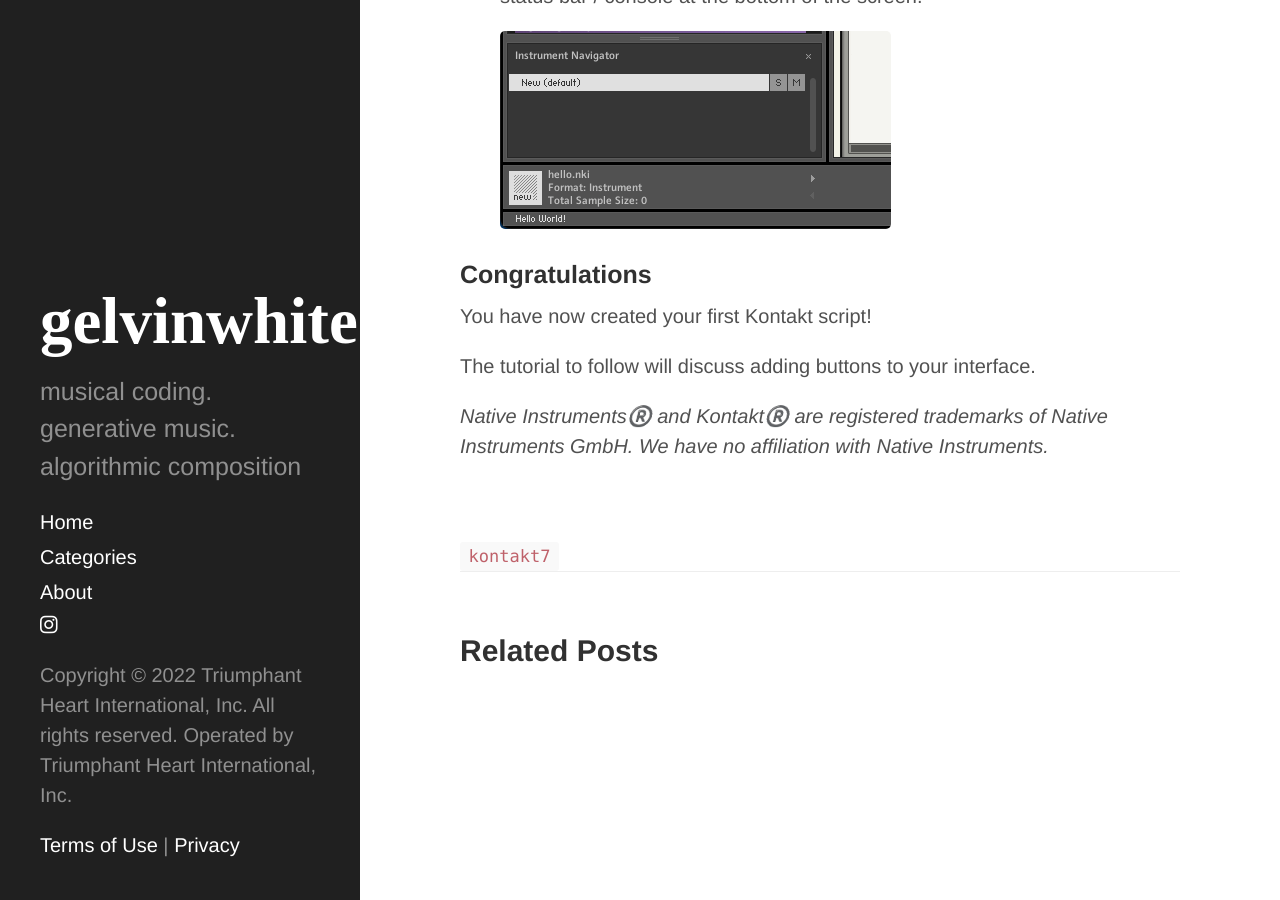
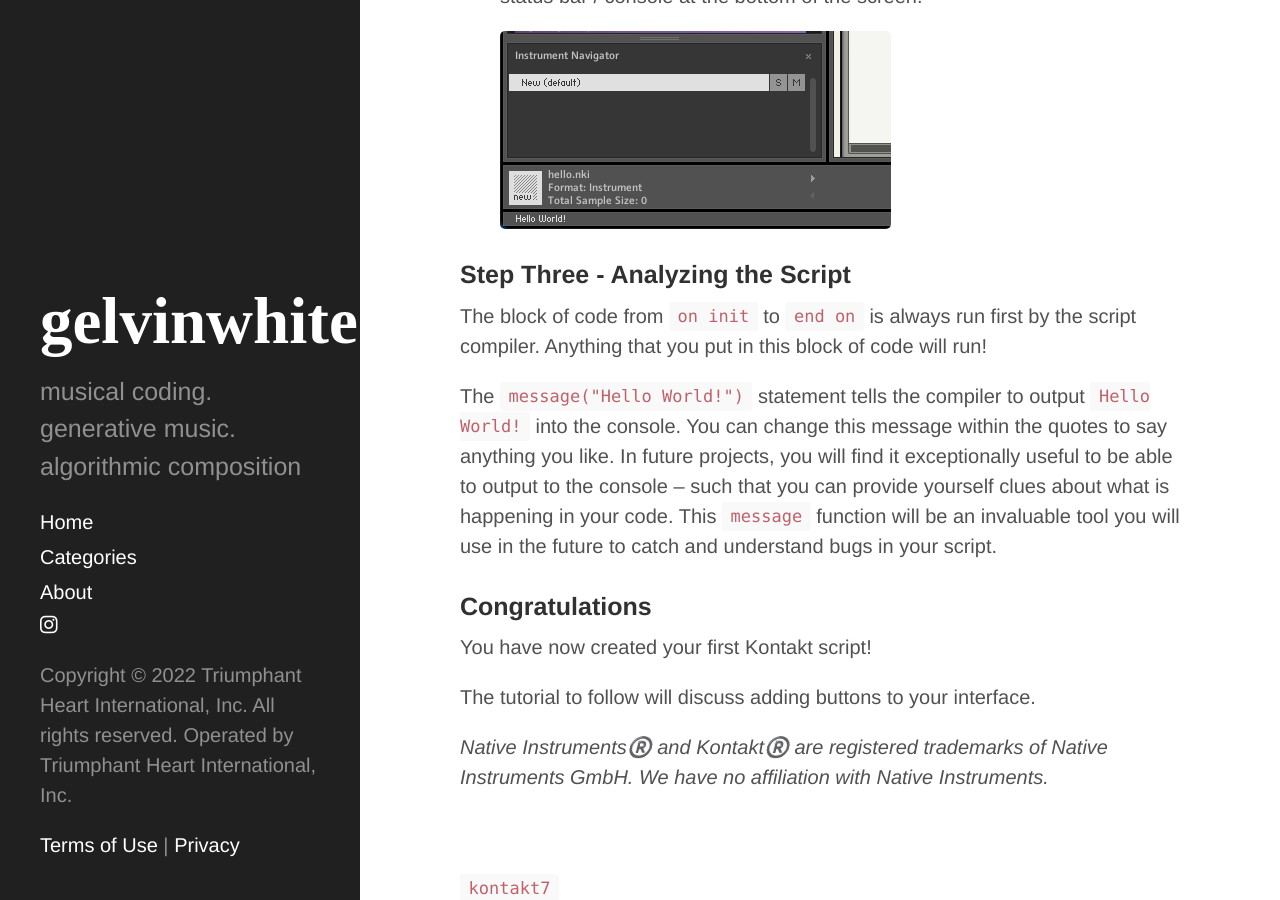
Before and after one commit to guyewhite/guyewhite.github.io, a Jekyll site: the page built from _posts/2022-10-01-how-to-create-a-kontakt-7-instrument.md, in a window 1280 px wide and 900 px high, scrolled down 3756 px. Built offline with Jekyll 4.4.1, drawn with Linux system fonts in a browser that asks for light colours; nearby versions of some CDN libraries; some web fonts are replaced; some of the changed text lies outside the part shown.

Commit message:
first article

```diff
--- a/_posts/2022-10-01-how-to-create-a-kontakt-7-instrument.md
+++ b/_posts/2022-10-01-how-to-create-a-kontakt-7-instrument.md
@@ -27,7 +27,7 @@ The Kontakt Script Language is a well-documented programming language with a thr
 
     ![kontakt splash screen with many libraries](/assets/2022-10-01-how-to-create-a-kontakt-7-instrument/001.png "kontakt splash screen")
 
-  * Next, click the file icon and then select `new instrument`.
+  * Next, click the file icon and then select `New instrument`.
 
     ![kontakt splash screen with menu open creating new instrument](/assets/2022-10-01-how-to-create-a-kontakt-7-instrument/002.png "kontakt new instrument")
 
@@ -65,6 +65,12 @@ The Kontakt Script Language is a well-documented programming language with a thr
 
     ![kontakt hello world](/assets/2022-10-01-how-to-create-a-kontakt-7-instrument/007.png "kontakt hello world")
 
+### Step Three - Analyzing the Script
+
+The block of code from `on init` to `end on` is always run first by the script compiler. Anything that you put in this block of code will run!
+
+The `message("Hello World!")` statement tells the compiler to output `Hello World!` into the console. You can change this message within the quotes to say anything you like. In future projects, you will find it exceptionally useful to be able to output to the console -- such that you can provide yourself clues about what is happening in your code. This `message` function will be an invaluable tool you will use in the future to catch and understand bugs in your script.
+
 ### Congratulations
 
 You have now created your first Kontakt script!
```
